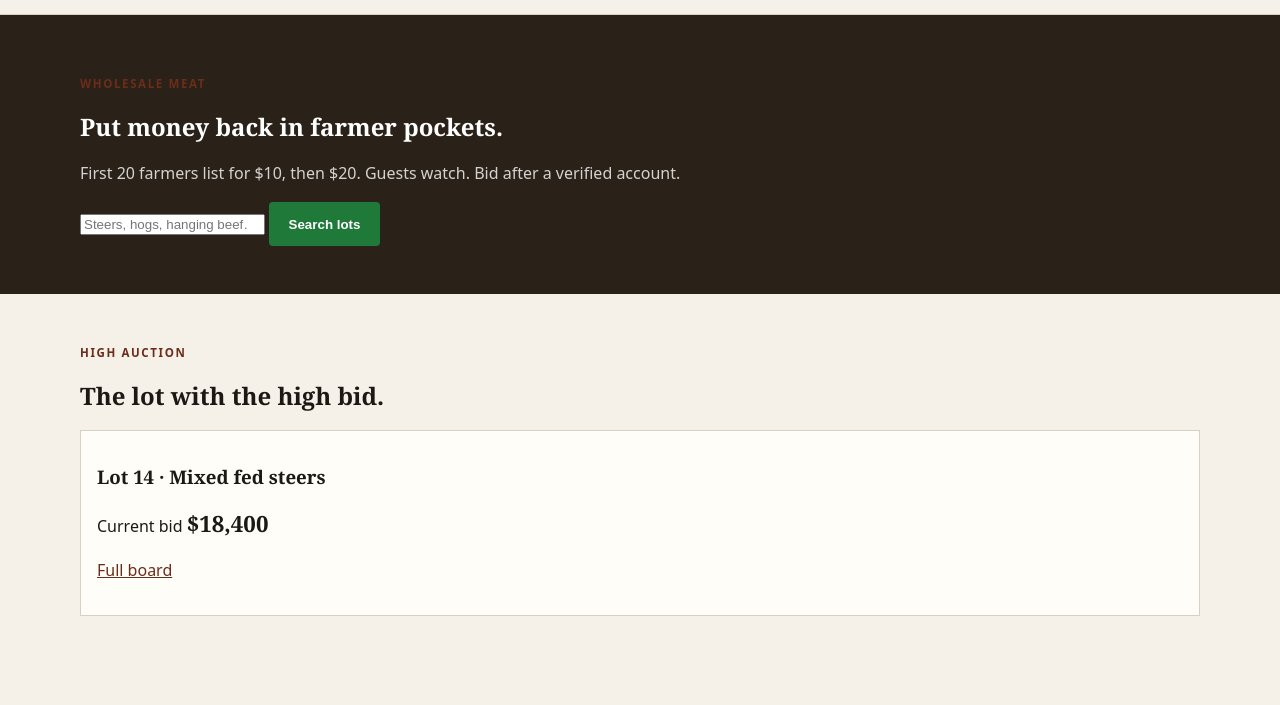
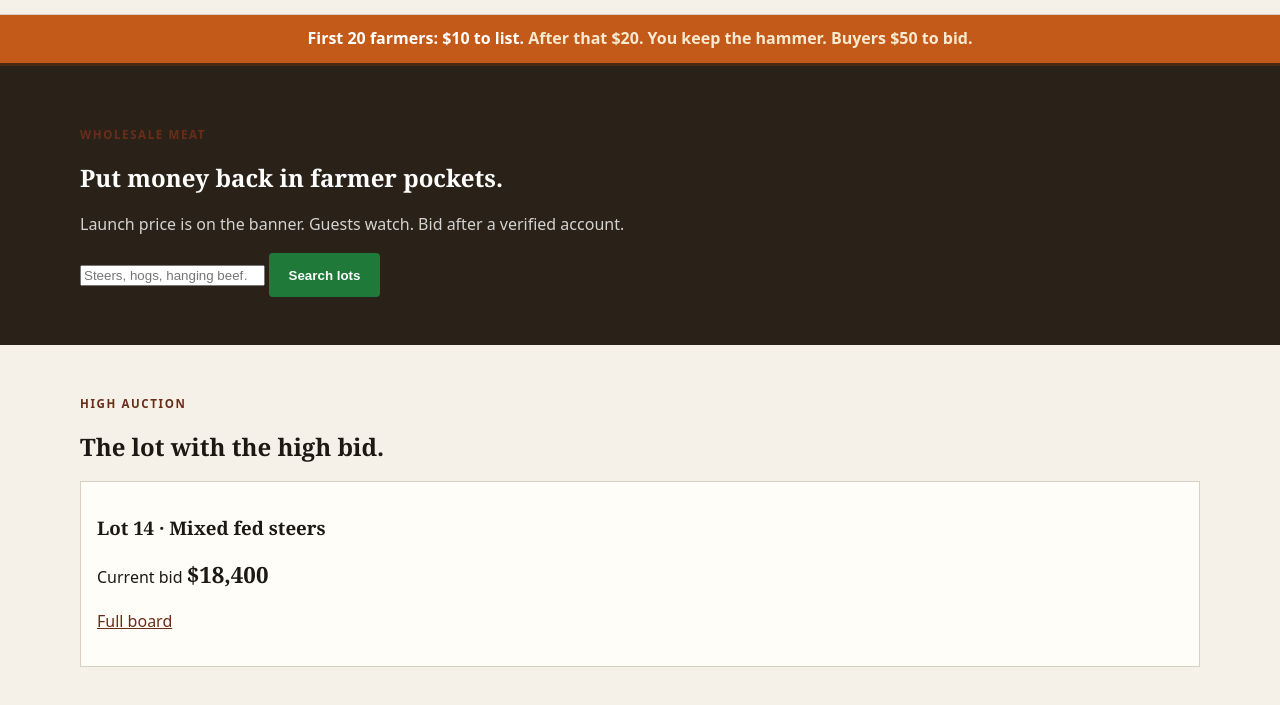
Before and after one commit to 2n4wnt6q2n-ui/yard-gate, a website: page index.html in a window 1280 px wide. Shown: the part 53-758 px from the top of the page. Drawn offline with Linux system fonts and the light colour scheme; a web font is replaced by a local one.

Commit message:
Add $10 first-20 farmer promo banner to home

```diff
--- a/index.html
+++ b/index.html
@@ -20,12 +20,13 @@
       </nav>
     </div>
   </header>
+  <p class="promo-banner" role="status" style="margin:0;padding:.7rem 1rem;text-align:center;background:#c45a1a;color:#f7ead0;border-bottom:3px solid #4a2a12;font-weight:600;"><strong style="color:#fff;">First 20 farmers: $10 to list.</strong> After that $20. You keep the hammer. Buyers $50 to bid.</p>
   <main id="main">
     <section class="hero">
       <div class="wrap">
         <p class="eyebrow">Wholesale meat</p>
         <h1>Put money back in farmer pockets.</h1>
-        <p class="lead">First 20 farmers list for $10, then $20. Guests watch. Bid after a verified account.</p>
+        <p class="lead">Launch price is on the banner. Guests watch. Bid after a verified account.</p>
         <form class="search-bar" action="lots.html" method="get">
           <input name="q" type="search" placeholder="Steers, hogs, hanging beef…">
           <button class="btn btn-live" type="submit">Search lots</button>
```
